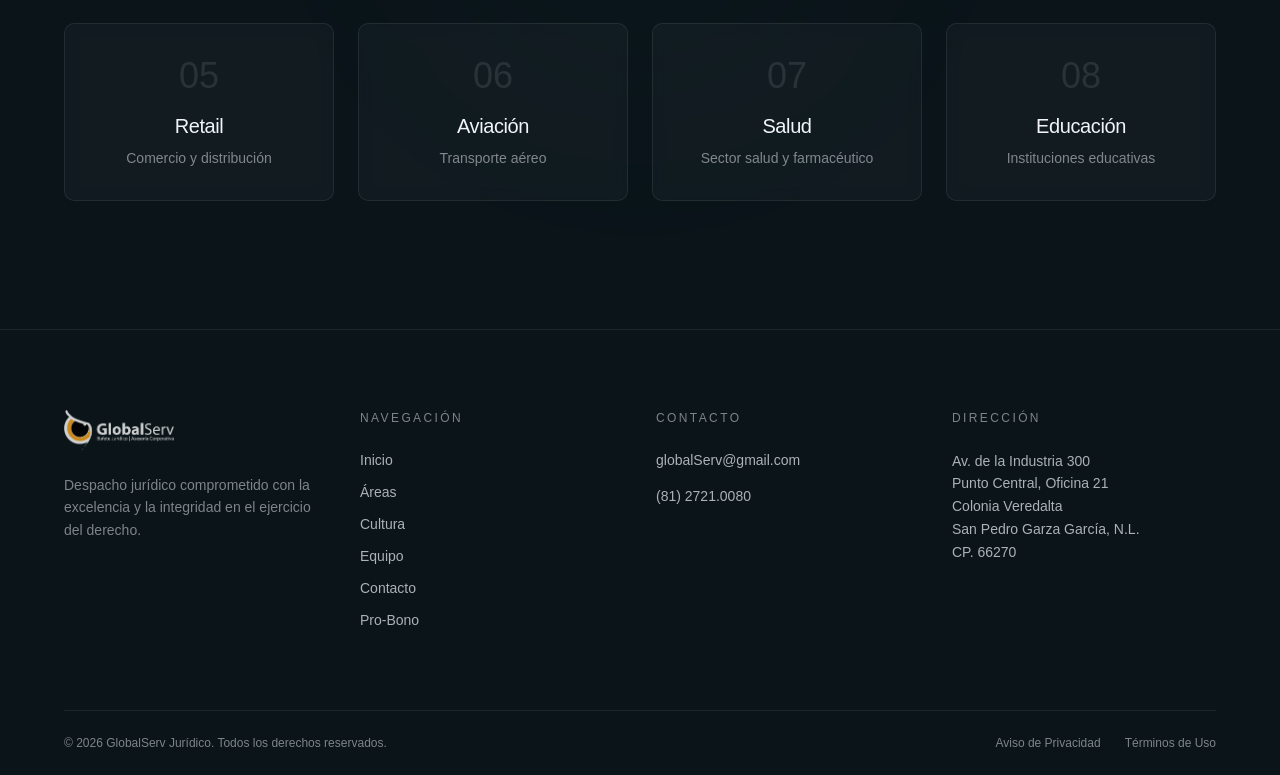
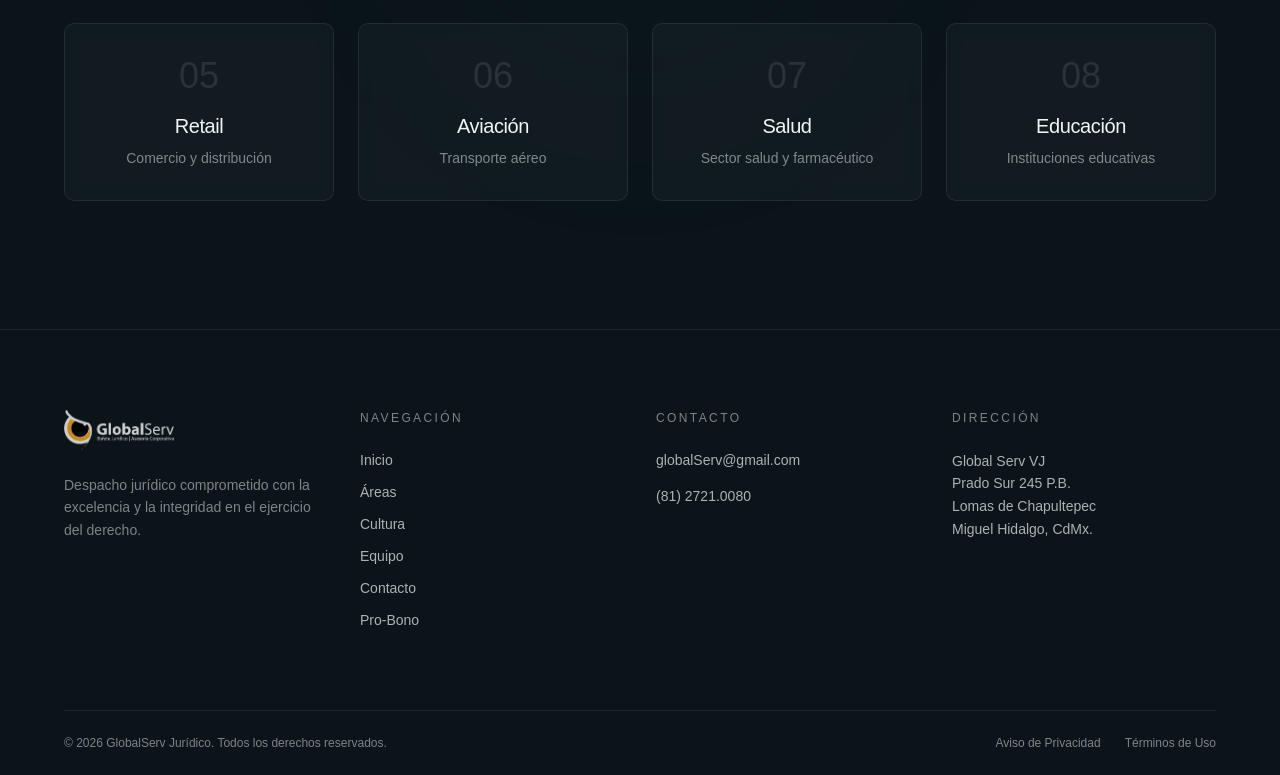
Before and after one commit to ALDRICHCODE45/bdpweb, a Next.js app: page / in a window 1280 px wide. Shown: the part 2972-3747 px from the top of the page. Built offline with nearby package versions, Linux system fonts and the light colour scheme; a web font is replaced by a local one.

Commit message:
feat: actualizar direccion de contacto a Global Serv VJ
- Footer (src/app/components/Footer.tsx): reemplazar bloque de direccion
- Contacto (src/app/contacto/page.tsx): reemplazar string de direccion

Nueva direccion: Prado Sur 245 P.B. Lomas de Chapultepec, Miguel Hidalgo, CdMx.

```diff
--- a/src/app/components/Footer.tsx
+++ b/src/app/components/Footer.tsx
@@ -99,11 +99,10 @@ export const Footer = () => {
                 Dirección
               </span>
               <address className="text-sm text-[var(--gs-text-secondary)] leading-relaxed not-italic">
-                Av. de la Industria 300<br />
-                Punto Central, Oficina 21<br />
-                Colonia Veredalta<br />
-                San Pedro Garza García, N.L.<br />
-                CP. 66270
+                Global Serv VJ<br />
+                Prado Sur 245 P.B.<br />
+                Lomas de Chapultepec<br />
+                Miguel Hidalgo, CdMx.
               </address>
             </motion.div>
           </div>
--- a/src/app/contacto/page.tsx
+++ b/src/app/contacto/page.tsx
@@ -39,7 +39,7 @@ export default function ContactoPage() {
     {
       label: "Dirección",
       value:
-        "Av. de la Industria 300. Punto Central, Oficina 21. Colonia Veredalta San Pedro Garza García, Nuevo León CP. 66270",
+        "Global Serv VJ. Prado Sur 245 P.B. Lomas de Chapultepec, Miguel Hidalgo, CdMx.",
     },
     {
       label: "Correo",
```
